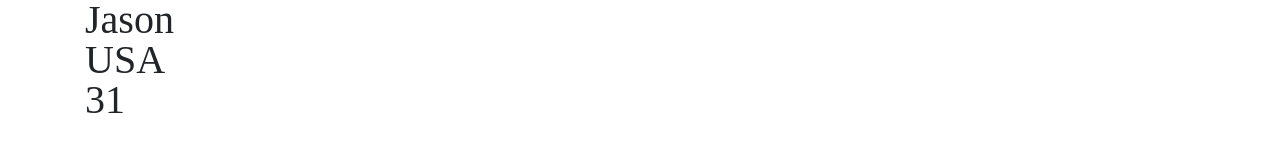
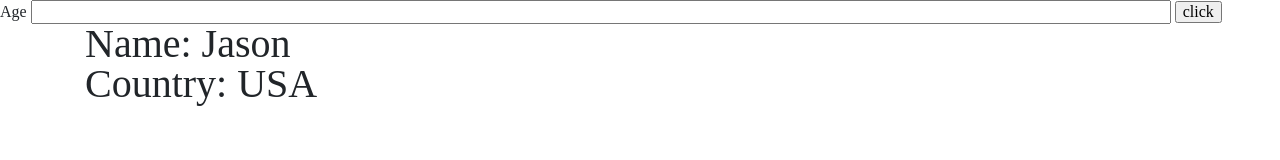
Before and after one commit to Jasonnavarro86/Playing_With_Fire_Base, a plain HTML site: page index.html in a window 1280 px wide. Drawn offline with nearby package versions, Linux system fonts and the light colour scheme; a web font is replaced by a local one.

Commit message:
Set the localStorage with and input val

```diff
--- a/assets/javascript/javascript.js
+++ b/assets/javascript/javascript.js
@@ -1,6 +1,27 @@
 localStorage.setItem("name", "Jason");
 localStorage.setItem("country", "USA");
-localStorage.setItem("Age", "31");
-$("<h1>").addClass("container").html(localStorage.name).appendTo("body")
-$("<h1>").addClass("container").html(localStorage.country).appendTo("body")
-$("<h1>").addClass("container").html(localStorage.Age).appendTo("body")
+
+
+
+
+console.log(localStorage);
+
+// localStorage.removeItem("name");
+
+// localStorage.clear();
+
+console.log(localStorage.length);
+
+console.log(localStorage.key(2));
+
+$("<h1>").addClass("container").html("Name: " + localStorage.name).appendTo("body")
+$("<h1>").addClass("container").html("Country: " + localStorage.country).appendTo("body")
+
+
+$("#clickMe").on("click", function(){
+    event.preventDefault();
+
+    localStorage.setItem("age",$("#theval").val());
+    $("<h1>").addClass("container").html("Age: " + localStorage.age).appendTo("body")
+    $('#theval').val("")
+})
--- a/index.html
+++ b/index.html
@@ -20,7 +20,11 @@
     </style>
 </head>
 <body>
-
+    <form action="text">
+        <label for="theval">Age</label>
+        <input type="text" id="theval" class="container">
+        <input type="submit" value="click" id="clickMe">
+    </form>
 
     <script src="assets/javascript/javascript.js">
     </script>
```
